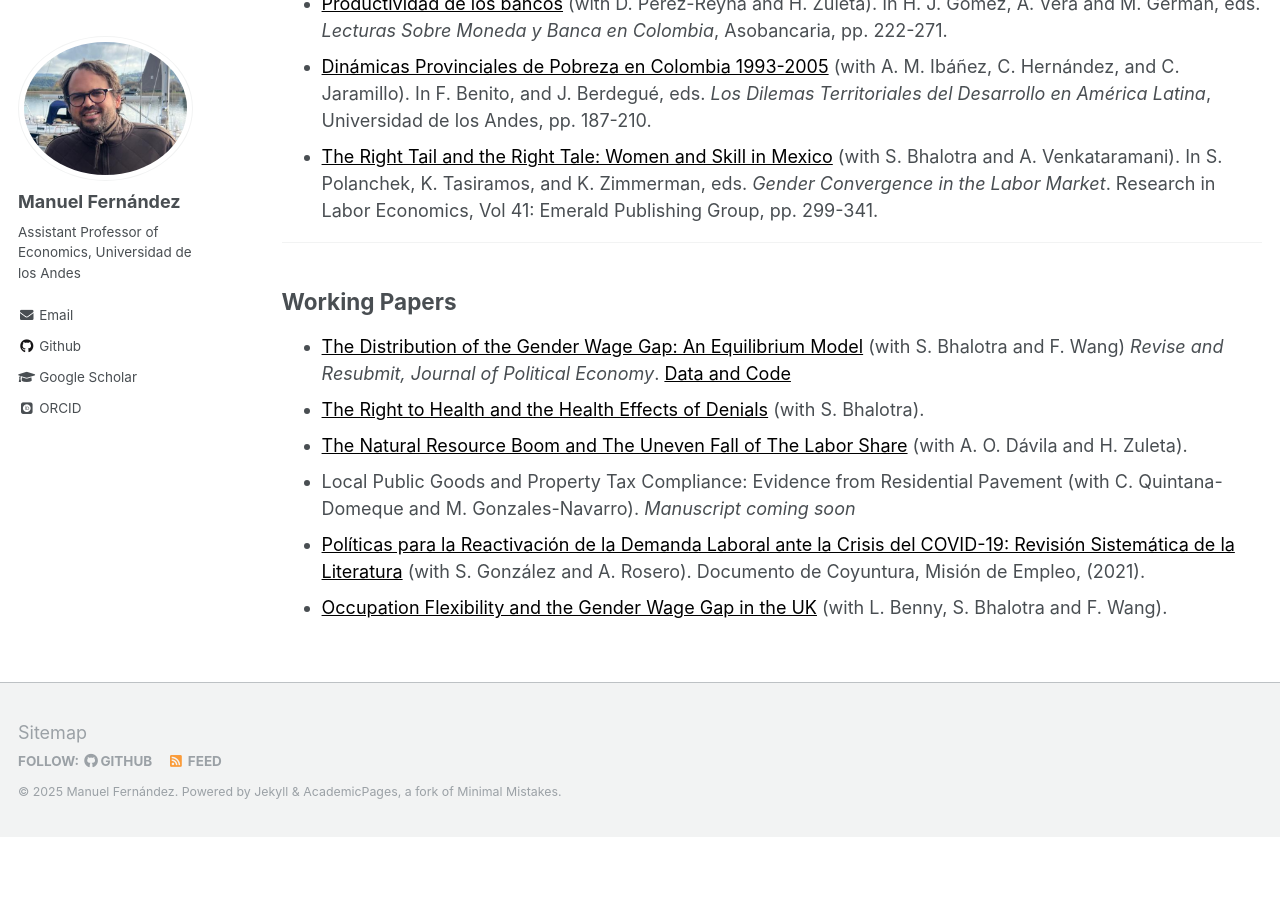
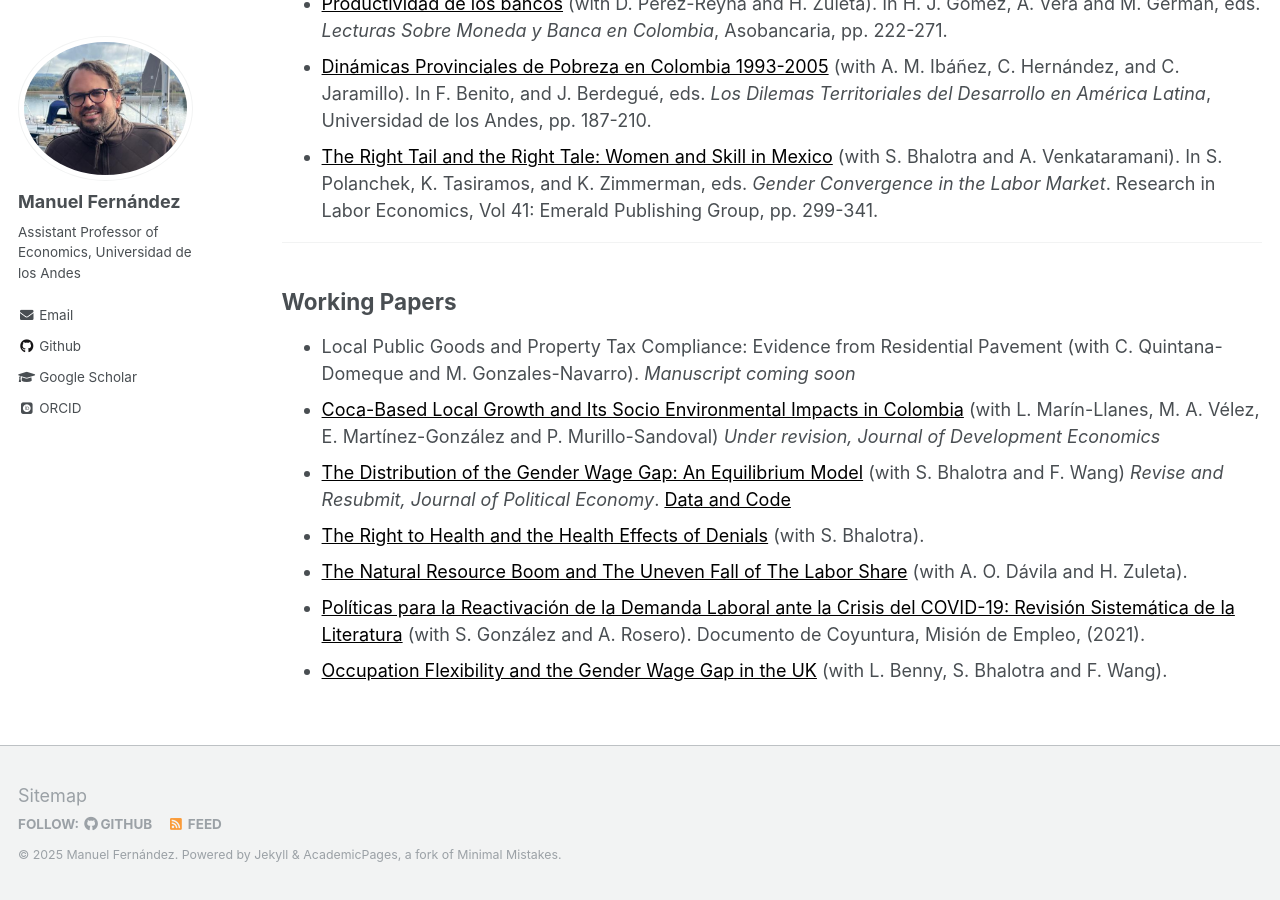
Before and after one commit to man-fern/man-fern.github.io, a Jekyll site: the page built from _pages/research.md, in a window 1280 px wide and 900 px high, scrolled down 869 px. Built offline with Jekyll 4.4.1, drawn with Linux system fonts in a browser that asks for light colours; some web fonts are replaced; before the commit the page ends 1706 px from its top, so only the background shows below that.

Commit message:
Paper coca

```diff
--- a/_pages/research.md
+++ b/_pages/research.md
@@ -31,9 +31,10 @@ redirect_from:
 
 ## Working Papers
 
+* Local Public Goods and Property Tax Compliance: Evidence from Residential Pavement (with C. Quintana-Domeque and M. Gonzales-Navarro). *Manuscript coming soon*
+* [Coca-Based Local Growth and Its Socio Environmental Impacts in Colombia](/files/Marin-Fernandez-Velez-Martinez-Murillo-coca-based-local-growth-2025.pdf){: style="color:black; text-decoration: underline;"} (with L. Marín-Llanes, M. A. Vélez, E. Martínez-González and P. Murillo-Sandoval) *Under revision, Journal of Development Economics*
 * [The Distribution of the Gender Wage Gap: An Equilibrium Model](/files/Bhalotra-Fernandez-Wang-FLFP-eq-model.pdf){: style="color:black; text-decoration: underline;"} (with S. Bhalotra and F. Wang) *Revise and Resubmit, Journal of Political Economy*. [Data and Code](https://fanwangecon.github.io/PrjLabEquiBFW/){: style="color:black; text-decoration: underline;"}
 * [The Right to Health and the Health Effects of Denials](/files/Bhalotra-Fernandez-right-to-health.pdf){: style="color:black; text-decoration: underline;"} (with S. Bhalotra).
 * [The Natural Resource Boom and The Uneven Fall of The Labor Share](/files/Davila-Fernandez-Zuleta-Natural-resource-boom.pdf){: style="color:black; text-decoration: underline;"} (with A. O. Dávila and H. Zuleta).
-* Local Public Goods and Property Tax Compliance: Evidence from Residential Pavement (with C. Quintana-Domeque and M. Gonzales-Navarro). *Manuscript coming soon*
 * [Políticas para la Reactivación de la Demanda Laboral ante la Crisis del COVID-19: Revisión Sistemática de la Literatura](/files/Fernandez-Gonzalez-Rosero-Reactivacion-demanda-laboral.pdf){: style="color:black; text-decoration: underline;"} (with S. González and A. Rosero). Documento de Coyuntura, Misión de Empleo, (2021).
 * [Occupation Flexibility and the Gender Wage Gap in the UK](/files/Benny-Bhalotra-Fernandez-Wang-Occupation-flexibility.pdf){: style="color:black; text-decoration: underline;"} (with L. Benny, S. Bhalotra and F. Wang).
```
Also changed, not shown: 1 other file.
